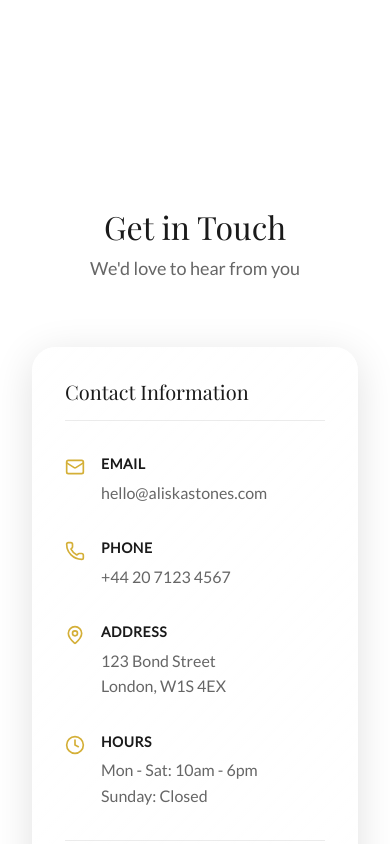
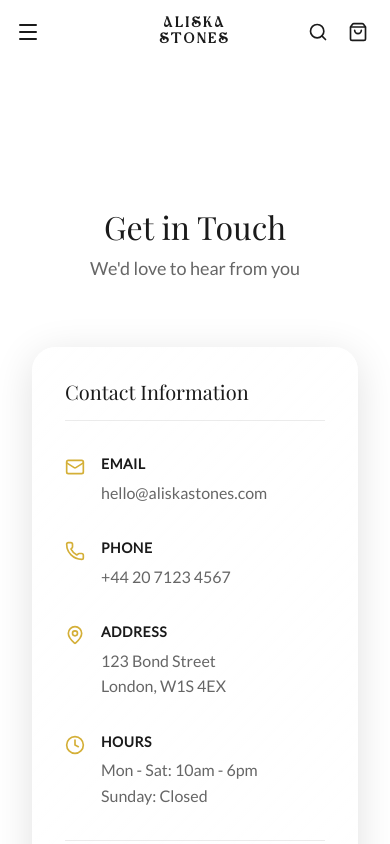
Before and after one commit to YourloveMeet/Aliska-Stones, a React (Vite) app: page /contact in a window 390 px wide. Shown: the top 844 px of the page. Built offline with nearby package versions, Linux system fonts and the light colour scheme.

Commit message:
polish up bugs

```diff
--- a/src/components/Navbar/Navbar.css
+++ b/src/components/Navbar/Navbar.css
@@ -276,18 +276,41 @@
     }
 
     /* White navbar over hero on mobile */
-    .navbar:not(.scrolled) .logo-text,
-    .navbar:not(.scrolled) .mobile-menu-btn,
-    .navbar:not(.scrolled) .nav-icons button,
-    .navbar:not(.scrolled) .nav-icons a,
-    .navbar:not(.scrolled) .icon-link {
+    .navbar:not(.scrolled):not(.dark-nav) .logo-text,
+    .navbar:not(.scrolled):not(.dark-nav) .mobile-menu-btn,
+    .navbar:not(.scrolled):not(.dark-nav) .nav-icons button,
+    .navbar:not(.scrolled):not(.dark-nav) .nav-icons a,
+    .navbar:not(.scrolled):not(.dark-nav) .icon-link {
         color: white;
     }
 
-    .navbar:not(.scrolled) .cart-count {
+    .navbar:not(.scrolled):not(.dark-nav) .cart-count {
         background: white;
         color: var(--color-text);
     }
+}
+
+/* Dark Nav (Non-Home Pages) */
+.navbar.dark-nav:not(.scrolled) {
+    background: transparent;
+}
+
+.navbar.dark-nav:not(.scrolled) .logo-text,
+.navbar.dark-nav:not(.scrolled) .mobile-menu-btn,
+.navbar.dark-nav:not(.scrolled) .nav-icons button,
+.navbar.dark-nav:not(.scrolled) .nav-icons a,
+.navbar.dark-nav:not(.scrolled) .icon-link,
+.navbar.dark-nav:not(.scrolled) .nav-links a {
+    color: var(--color-text);
+}
+
+.navbar.dark-nav:not(.scrolled) .nav-links a::after {
+    background: var(--color-text);
+}
+
+.navbar.dark-nav:not(.scrolled) .cart-count {
+    background: var(--color-primary);
+    color: white;
 }
 
 @media (max-width: 480px) {
--- a/src/components/Navbar/Navbar.jsx
+++ b/src/components/Navbar/Navbar.jsx
@@ -37,7 +37,7 @@ const Navbar = () => {
 
     return (
         <>
-            <nav className={`navbar ${isScrolled ? 'scrolled' : ''}`}>
+            <nav className={`navbar ${isScrolled ? 'scrolled' : ''} ${location.pathname !== '/' ? 'dark-nav' : ''}`}>
                 <div className="navbar-container">
                     <div className="navbar-left">
                         <button
--- a/src/pages/Home.css
+++ b/src/pages/Home.css
@@ -51,6 +51,15 @@
     border-bottom: 1px solid rgba(0, 0, 0, 0.08);
     padding-bottom: var(--spacing-sm);
     overflow-x: auto;
+    scrollbar-width: none;
+    /* Firefox */
+    -ms-overflow-style: none;
+    /* IE and Edge */
+}
+
+.filter-bar::-webkit-scrollbar {
+    display: none;
+    /* Chrome, Safari, Opera */
 }
 
 .filters {
@@ -157,7 +166,7 @@
     }
 
     .section-header h2 {
-        font-size: var(--text-2xl);
+        font-size: var(--text-3xl);
     }
 
     .filter-bar {
@@ -171,7 +180,7 @@
     }
 
     .section-header h2 {
-        font-size: var(--text-xl);
+        font-size: var(--text-2xl);
     }
 
     .filter-btn {
```
